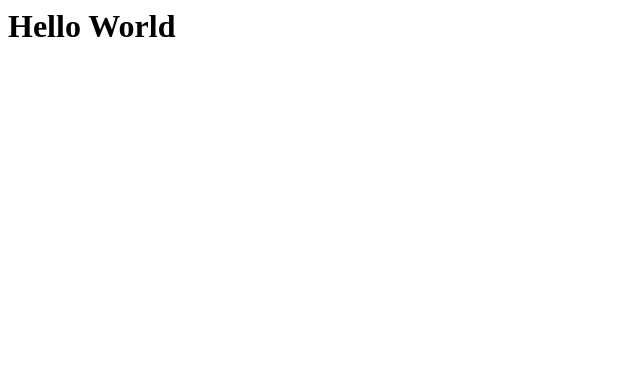
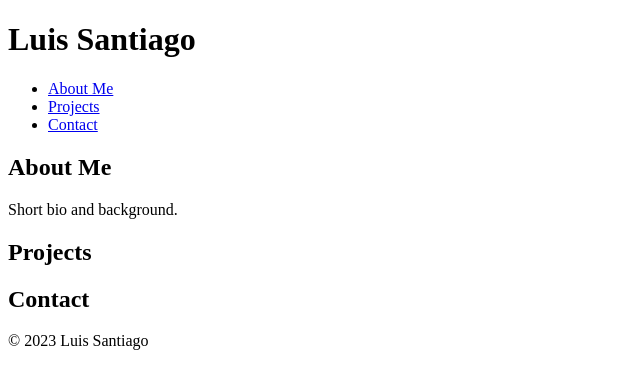
Before and after one commit to lasantiago/lasantiago, a plain HTML site: page index.html in a window 1280 px wide. Shown: the whole page, without its empty margins (0-640 px from the left). Drawn offline with Linux system fonts and the light colour scheme.

Commit message:
modified index.html again

```diff
--- a/index.html
+++ b/index.html
@@ -1,9 +1,35 @@
-<html>
+<!DOCTYPE html>
+<html lang="en">
 <head>
-    <title>Hello World</title>
+    <meta charset="UTF-8">
+    <meta name="viewport" content="width=device-width, initial-scale=1.0">
+    <title>Luis Santiago - Helping entrepreneurs and organizations create better futures one microsprint at a time </title>
 </head>
-
 <body>
-    <h1>Hello World</h1>
+    <header>
+        <h1>Luis Santiago</h1>
+        <nav>
+            <ul>
+                <li><a href="#about">About Me</a></li>
+                <li><a href="#projects">Projects</a></li>
+                <li><a href="#contact">Contact</a></li>
+            </ul>
+        </nav>
+    </header>
+    <section id="about">
+        <h2>About Me</h2>
+        <p>Short bio and background.</p>
+    </section>
+    <section id="projects">
+        <h2>Projects</h2>
+        <!-- Project list -->
+    </section>
+    <section id="contact">
+        <h2>Contact</h2>
+        <!-- Contact info -->
+    </section>
+    <footer>
+        <p>&copy; 2023 Luis Santiago</p>
+    </footer>
 </body>
 </html>
```
